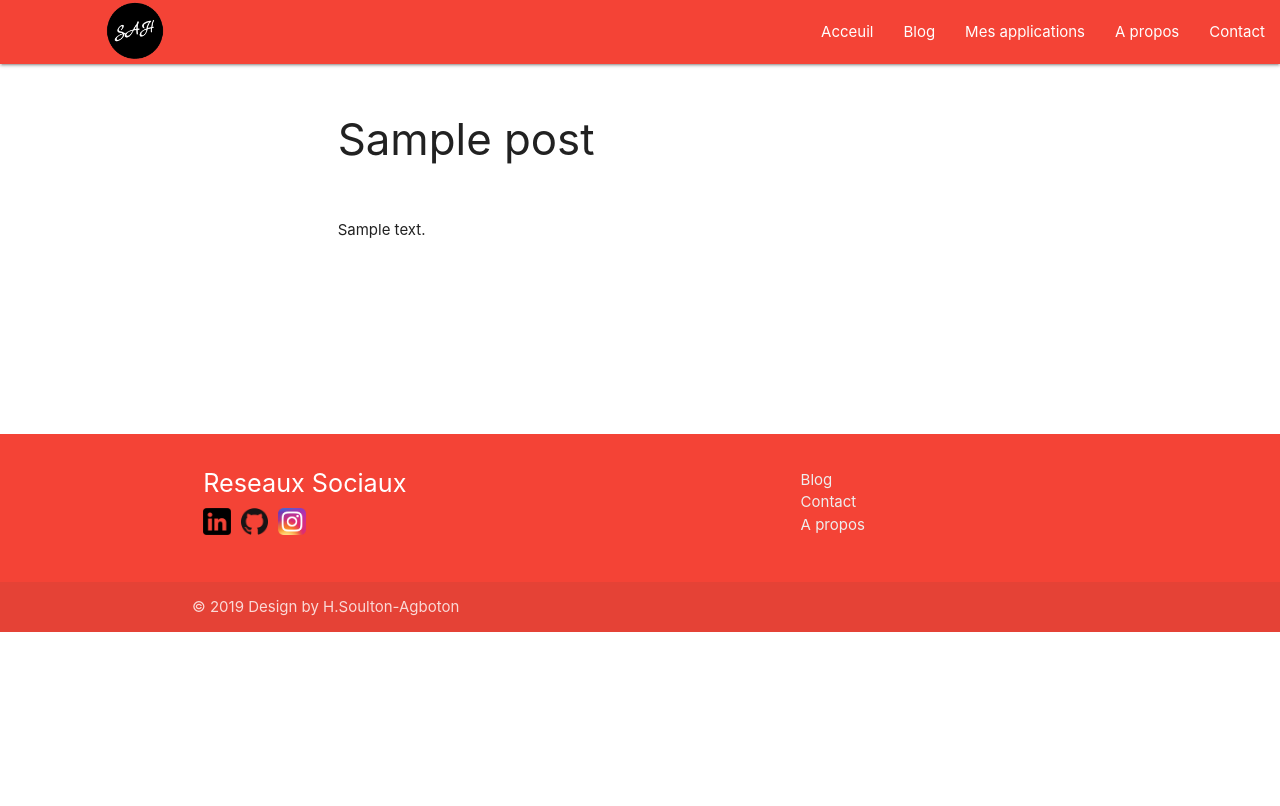
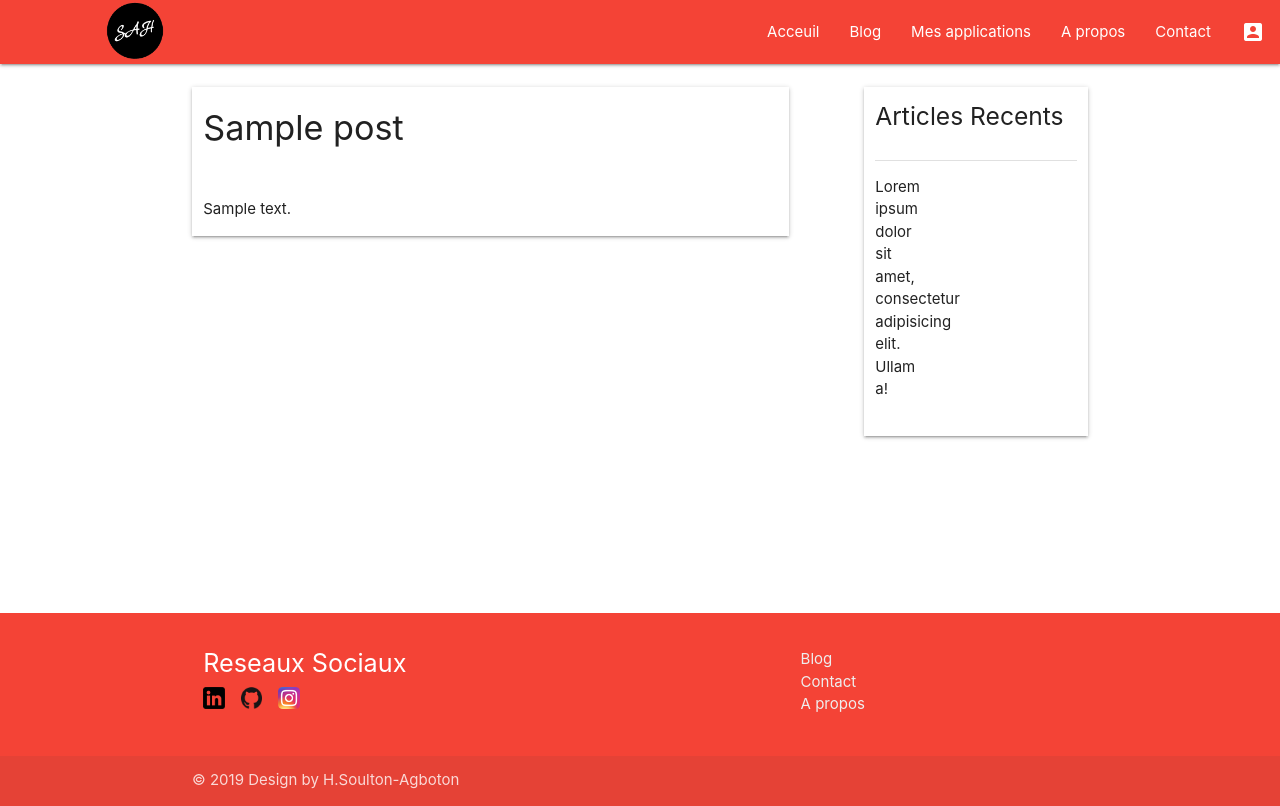
Before and after one commit to LinZoldyck/mywebsite, a Django app: page /blog/view/1 in a window 1280 px wide. Before the commit the page ends 632 px from the top, so only its background shows below. Run offline with Django 3.2, Linux system fonts and the light colour scheme; tables that the repository leaves empty hold one stand-in row (values such as "Sample post"); some libraries are stand-ins or nearby versions.

Commit message:
Nothing specia, just little update

```diff
--- a/blog/templates/blog/detail.html
+++ b/blog/templates/blog/detail.html
@@ -1,15 +1,32 @@
 {% extends 'application.html' %}
 {% load static %}
 {% block content %}
-    <div class="container">
+
         <div class="row">
-            <div class="col l12">
-                <h3> {{ post.title }} </h3>
+            <div class="col l8 z-depth-1">
+                <h4> {{ post.title }} </h4>
                 <br>
                 <p> {{ post.content }}</p>
             </div>
+            <div id="view-port-mobile-visibility">
+                    <div class=" offset-l1 col l3  z-depth-1">
+                            <div class="row">
+                                    <div class="col l12 ">
+                                            <h5>Articles Recents</h5>
+                                    </div>
+                            </div>
+                            <div class="divider">
+
+                            </div>
+                            <div class=" row">
+                                    <div class="col l3">
+                                            <p>Lorem ipsum dolor sit amet, consectetur adipisicing elit. Ullam
+                                                    a!</p>
+                                    </div>
+                            </div>
+                    </div>
+            </div>
         </div>
-    </div>
     <br>
     <br>
     <br>
--- a/blog/templates/blog/index.html
+++ b/blog/templates/blog/index.html
@@ -15,7 +15,7 @@
                 <i class=" blog-icon-color material-icons small">calendar_today </i>
             </div>
             <div class=" center col l4">
-                <span class="blog-date">{{ post.date_posted }}</span>
+                <span class="blog-date">{{ post.date_posted|date:"D d M, Y" }}</span>
             </div>
         </div>
         <div class="card">
--- a/static/css/style.css
+++ b/static/css/style.css
@@ -15,6 +15,8 @@
 #add-style-rslogo{
     width:20%;
     margin-right:3%;
+    margin-left:2%;
+    padding-top:5%
 }
 .add-style-sidespace{
     margin-left:-8%;
@@ -23,11 +25,12 @@
     font-size: 1.75em;
     font-weight: bold;
     text-align: center;
+
 }
 .add-style-corps{
     font-style: italic;
     font-weight: 550;
-    margin-left:-1%
+    padding-left:6%
 
 }
 .add-style-citation{
@@ -36,7 +39,7 @@
 
 }
 #add-style-footer-rs-logo{
-    width:53%;
+    width:42%;
 }
 
 
--- a/templates/application.html
+++ b/templates/application.html
@@ -16,7 +16,7 @@
     <header>
         <nav>
             <div class="nav-wrapper red lighten 5">
-                <a href="#!" class="brand-logo"> <img id="add-style-brand-logo"
+                <a href="{% url 'page:page_index' %}" class="brand-logo"> <img id="add-style-brand-logo"
                         src="{% static 'images/logo.png' %}"></a>
                 <a href="#" data-target="mobile-demo" class="sidenav-trigger"><i class="material-icons">menu</i></a>
                 <ul class="right hide-on-med-and-down">
@@ -25,6 +25,7 @@
                     <li><a href="">Mes applications</a></li>
                     <li><a href="{% url 'page:page_about'%}">A propos</a></li>
                     <li><a href="{% url 'page:page_contact'%}">Contact</a></li>
+                    <li><a href="{% url 'register' %}"><i class="material-icons">account_box</i></a></li>
                 </ul>
             </div>
         </nav>
--- a/users/forms.py
+++ b/users/forms.py
@@ -1,9 +1,10 @@
 from django import forms
 from django.contrib.auth.models import User
+from django.forms import ModelForm
 from django.contrib.auth.forms import UserCreationForm
 
 class UserRegisterForm (UserCreationForm):
     email = forms.EmailField()
     class Meta:
         model = User
-        fields = ['username', 'email', 'password1', 'password1']
+        fields = ['username','email', 'password1', 'password2']
```
Also changed, not shown: page/templates/page/index.html (+9 -4 lines), users/templates/users/register.html (+23 -16 lines).
